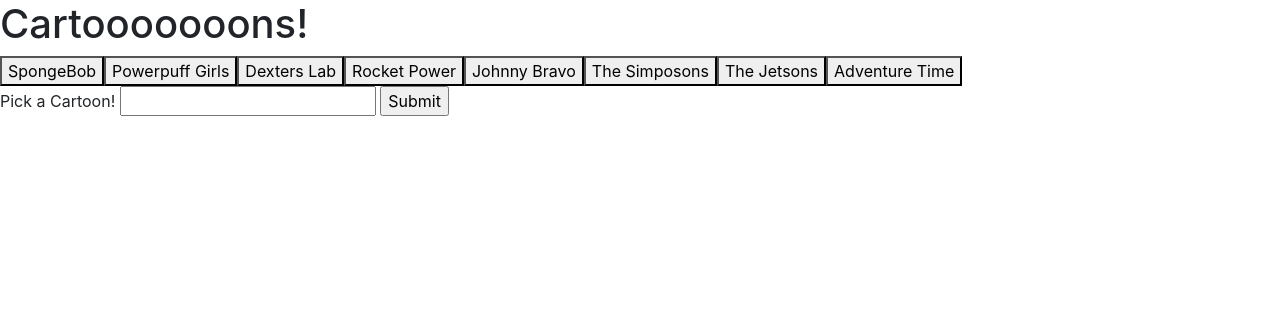
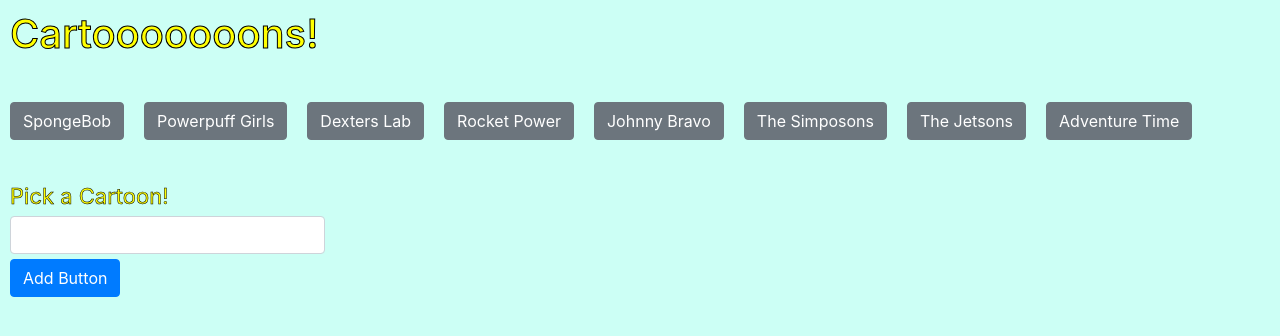
Before and after one commit to aangl3r/giftastic, a plain HTML site: page index.html in a window 1280 px wide. Drawn offline with nearby package versions, Linux system fonts and the light colour scheme.

Commit message:
final commit

```diff
--- a/assets/css/style.css
+++ b/assets/css/style.css
@@ -0,0 +1,40 @@
+body {
+    line-height: 1.5em;
+    background-color:#ccfff5;
+}
+
+h1 {
+    margin: 10px;
+    color:#ffff00;
+    -webkit-text-stroke-width: 1px;
+    -webkit-text-stroke-color: black;
+}
+
+button {
+    margin: 10px;
+
+}
+
+#container1 {
+    margin:10px;
+}
+
+#user-input{
+    margin-bottom: 5px;
+}
+
+#label {
+    font-size: 22px;
+    color:#ffff00;
+    -webkit-text-stroke-width: .5px;
+    -webkit-text-stroke-color: black;
+}
+
+.gifDiv {
+    margin: 10px;
+    color:#ffff00;
+    font-size: 22px;
+    -webkit-text-stroke-width: .25px;
+    -webkit-text-stroke-color: black;
+    float: left;
+}
--- a/assets/javascript/app.js
+++ b/assets/javascript/app.js
@@ -2,19 +2,21 @@
 
 $(document).ready(function () {
 
+    //array of values for the initial buttons
     var cartoons = ["SpongeBob", "Powerpuff Girls", "Dexters Lab", "Rocket Power", "Johnny Bravo", "The Simposons", "The Jetsons", "Adventure Time"];
 
+    //function to add buttons to the DOM
     function addBtns() {
         $(".buttons").empty();
         for (var i = 0; i < cartoons.length; i++) {
-            $(".buttons").append("<button type='button' data-name='" + cartoons[i] + "'>" + cartoons[i] + "</button>");
+            $(".buttons").append(`<button type='button' class='btn btn-secondary' data-name='${cartoons[i]}'>${cartoons[i]}</button>`);
             displayGifs();
         }
     }
 
     addBtns();
 
-
+    //takes the user input and creates a button based on that input
     $("#add-show").on("click", function () {
         event.preventDefault();
         var show = $("#user-input").val().trim();
@@ -23,6 +25,7 @@ $(document).ready(function () {
         return;
     });
 
+    //function to query giphy
     function displayGifs() {
 
     $("button").on("click", function () {
@@ -33,11 +36,13 @@ $(document).ready(function () {
             url: queryURL,
             method: "GET"
         }).done(function (response) {
+            //store response.data in variable
             var showData = response.data;
             $("#gifs").empty();
+            //loops through the array response.data and assigns attributes and html tags to the GIF pulled. appends the gif to the DOM.
             for (var i = 0; i < showData.length; i++) {
-                var gifDiv = $("<div>");
-                var rating = $("<p>").text("Rating: " + showData[i].rating);
+                var gifDiv = $("<div class='gifDiv'>");
+                var rating = $("<p>").text(`Rating: ${showData[i].rating}`);
                 var showGif = $("<img>");
                 var sdArray = showData[i].images;
 
@@ -55,6 +60,7 @@ $(document).ready(function () {
 
 }
 
+    //function contains logic to start and stop the gifs when clicked
 	function moveStop(){
 		var state = $(this).attr("data-state");
 		var animateImage = $(this).attr("data-animate");
--- a/index.html
+++ b/index.html
@@ -4,7 +4,7 @@
 <head>
     <meta charset="utf-8">
     <title>Giphy API</title>
-    <!-- <link rel="stylesheet" type="text/css" href="assets/css/reset.css"> -->
+    <link rel="stylesheet" type="text/css" href="assets/css/reset.css">
     <link rel="stylesheet" href="https://stackpath.bootstrapcdn.com/bootstrap/4.3.1/css/bootstrap.min.css" integrity="sha384-ggOyR0iXCbMQv3Xipma34MD+dH/1fQ784/j6cY/iJTQUOhcWr7x9JvoRxT2MZw1T" crossorigin="anonymous">
     <link rel="stylesheet" type="text/css" href="assets/css/style.css">
 
@@ -12,15 +12,17 @@
 
 <body>
 
-    <h1 id="header">Cartooooooons!</h1>
+    <h1 id="header">Cartooooooons!</h1><br>
 
-    <div class="buttons"></div>
+    <div class="buttons"></div><br>
 
     <div id="container1">
         <form id="form">
+            <div class="form-group">
             <label id="label" for="user-input">Pick a Cartoon!</label>
-            <input type="text" id="user-input">
-            <input id="add-show" type="submit" value="Submit">
+            <input class="form-control col-sm-3" type="text" id="user-input">
+            <input id="add-show" type="submit" class="btn btn-primary" value="Add Button">
+        </div>
         </form>
         <br>
 
@@ -30,15 +32,6 @@
 
     </div>
 
-    <!-- // Example queryURL for Giphy API
-    var queryURL = "https://api.giphy.com/v1/gifs/trending?api_key=dc6zaTOxFJmzC";
-
-    $.ajax({
-    url: queryURL,
-    method: "GET"
-    }).then(function (response) {
-    console.log(response);
-    }); -->
     <script src="https://ajax.googleapis.com/ajax/libs/jquery/3.3.1/jquery.min.js"></script>
     <script type="text/javascript" src="https://cdnjs.cloudflare.com/ajax/libs/jquery/3.2.1/jquery.min.js"></script>
     <script type="text/javascript" src="assets/javascript/app.js"></script>
```
Also changed, not shown: 1 other file.
